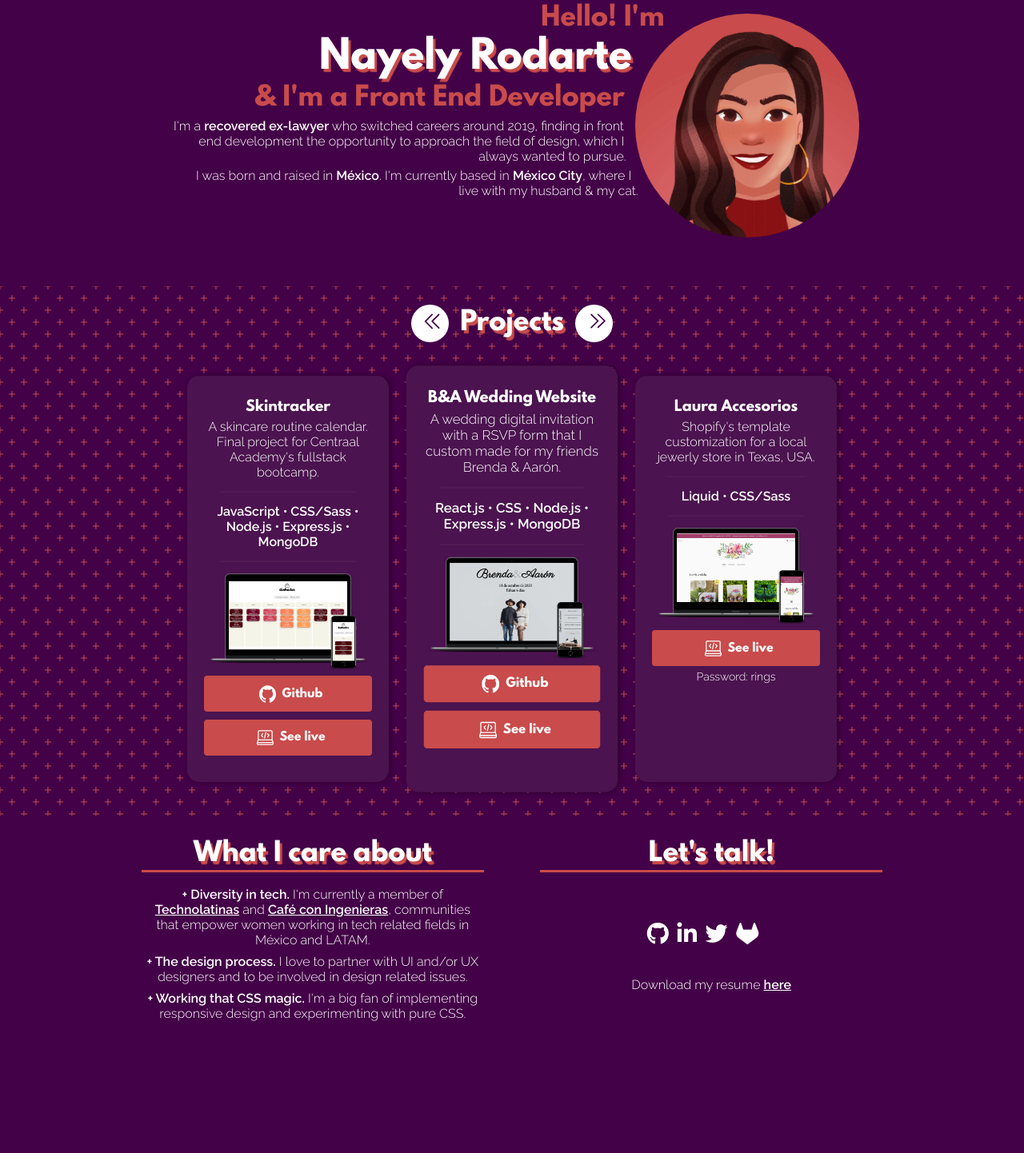
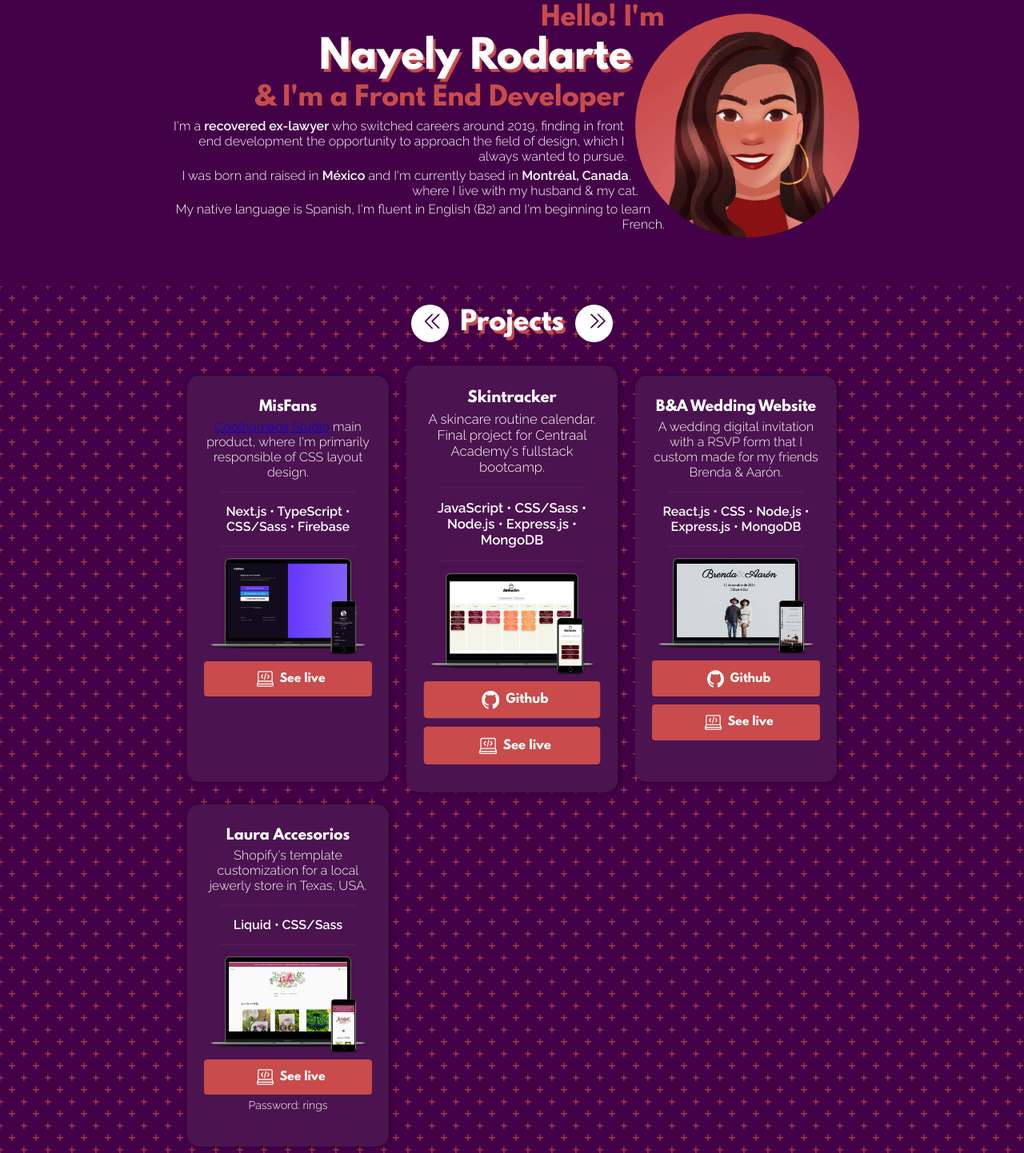
Before and after one commit to nayelyrodarte/portfolio, a website: page index.html in a window 1280 px wide. Shown: the part 32-1474 px from the top of the page at 80% size. Before the commit the page ends 1341 px from the top, so only its background shows below. Drawn offline with Linux system fonts and the light colour scheme.

Commit message:
Add misfans card and mockup

```diff
--- a/index.html
+++ b/index.html
@@ -23,8 +23,9 @@
 
       <p>I'm a <b>recovered ex-lawyer</b> who switched careers around 2019,
         finding in front end development the opportunity to approach the field of design, which I always wanted to pursue. </p>
-        <p>I was born and raised in <b>México</b>. I'm currently based in <b>México City</b>, where I live with my husband & my cat.</p>
-    </header>
+        <p>I was born and raised in <b>México</b> and I'm currently based in <b>Montréal, Canada</b>, where I live with my husband & my cat.</p>
+    <p>My native language is Spanish, I'm fluent in English (B2) and I'm beginning to learn French.</p>
+      </header>
 
 
     <div class="projects-title">
@@ -39,6 +40,22 @@
   <section class="projects">
 
     <div class="projects-grid">
+
+      <div class="card">
+        <h3>MisFans</h3>
+        <p>
+          <a href="https://www.linkedin.com/company/coolhumans-studio/about/">Coolhumans Studio</a> main product, where I'm primarily responsible of CSS layout design.
+        </p>
+        <hr/>
+        <p>Next.js • TypeScript • CSS/Sass • Firebase</p>
+        <hr/>
+        <img src="./assets/misfans_mockup.png" alt="skin tracker app preview" />
+        <div class='buttons-container'>
+          <button onclick="window.location.href='https://mis.fans';"><img src='./assets/developer.svg'></img>See live</button>
+        </div>
+
+      </div>
+
       <div class="card">
         <h3>Skintracker</h3>
         <p>
@@ -49,7 +66,7 @@
         <hr/>
         <img src="./assets/skin-tracker-mockup.png" alt="skin tracker app preview" />
         <div class='buttons-container'>
-          <button onclick="window.location.href='https://skintracker.herokuapp.com';"><img src='./assets/github.svg'></img>Github</button>
+          <button onclick="window.location.href='https://github.com/nayelyrodarte/skin-tracker';"><img src='./assets/github.svg'></img>Github</button>
           <button onclick="window.location.href='https://skintracker.herokuapp.com';"><img src='./assets/developer.svg'></img>See live</button>
         </div>
 
@@ -95,7 +112,7 @@
       <div class="title"><h3>What I care about</h3></div>
     <p><b>+ Diversity in tech.</b> I'm currently a member of <b><a href="https://twitter.com/Technolatinas" target="_blank">Technolatinas</a></b> and <b><a href="https://twitter.com/ConIngenieras" target="_blank">Café con Ingenieras</a></b>, communities that empower women working in tech related fields in México and LATAM.</p>
     <p><b>+ The design process.</b> I love to partner with UI and/or UX designers and to be involved in design related issues.</p>
-  <p><b>+ Working that CSS magic.</b> I'm a big fan of implementing responsive design and experimenting with pure CSS. </p>
+  <p><b>+ Working that CSS magic.</b> I'm a big fan of implementing responsive design and experimenting with pure CSS. (TailwindCSS isn't that bad, though.) </p>
   </div>
       <div>
         <div class="title"><h3>Let's talk!</h3>
@@ -116,7 +133,12 @@
               <a href="https://gitlab.com/nayelyrodarte" target="_blank" alt="github profile"><i class="fa fa-gitlab fa-2x"></i></a>
 
             </section>
-        <p>Download my resume <a><b>here</b></a></p>
+            <a href="">
+              <button><p><i class="fa fa-download"></i>Download my resume</p></button>
+
+            </a>
+
+
     </div>
   </section>
   <script src="scripts.js"></script>
```
Also changed, not shown: assets/misfans_mockup.png (added).
